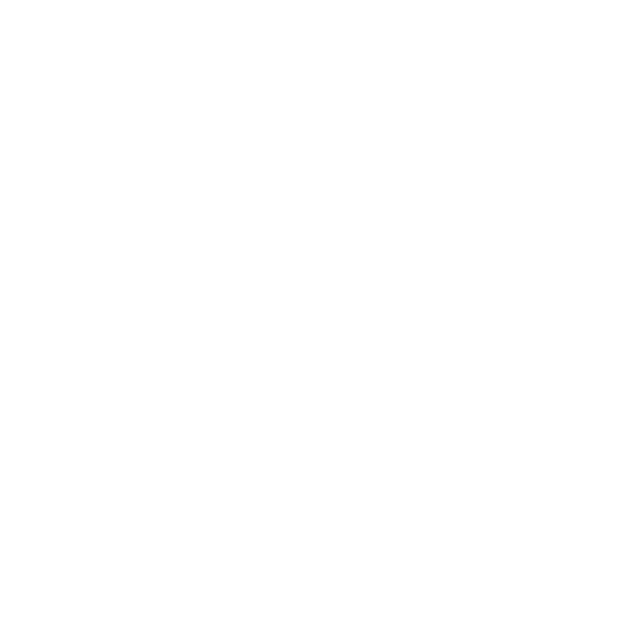
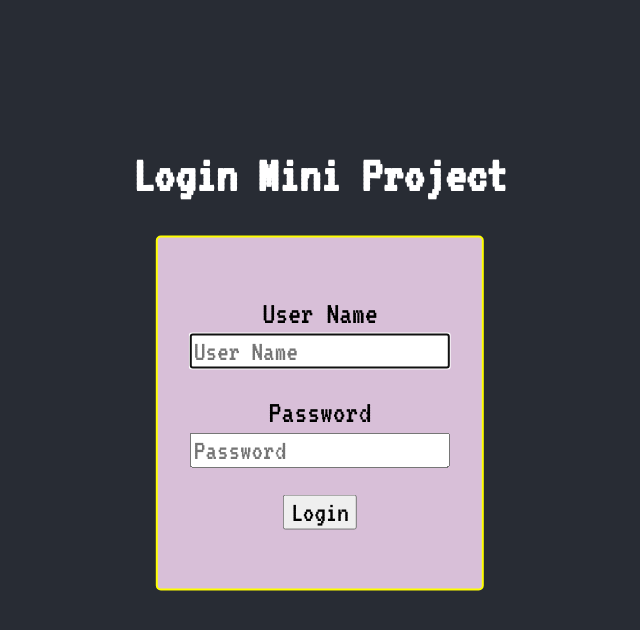
Before and after one commit to PajaritoMoyqi/TEAMHYENA-REACT-Login, a React (Create React App) app: page / in a window 1280 px wide. Shown: the top 630 px of the page, without its empty margins (320-960 px from the left). Built offline with nearby package versions, Linux system fonts and the light colour scheme.

Commit message:
ReactRouter basename added

```diff
--- a/src/App.js
+++ b/src/App.js
@@ -6,8 +6,8 @@
 const App = () => {
   return (
     <>
-      <Route path="/TEAMHYENA-REACT-Login/" component={Main} exact />
-      <Route path="/TEAMHYENA-REACT-Login/join" component={Join} />
+      <Route path="/" component={Main} exact />
+      <Route path="//join" component={Join} />
     </>
   );
 }
--- a/src/index.js
+++ b/src/index.js
@@ -8,7 +8,7 @@
 
 ReactDOM.render(
   <React.StrictMode>
-    <BrowserRouter>
+    <BrowserRouter basename={process.env.PUBLIC_URL}>
         <App />
     </BrowserRouter>
   </React.StrictMode>
```
